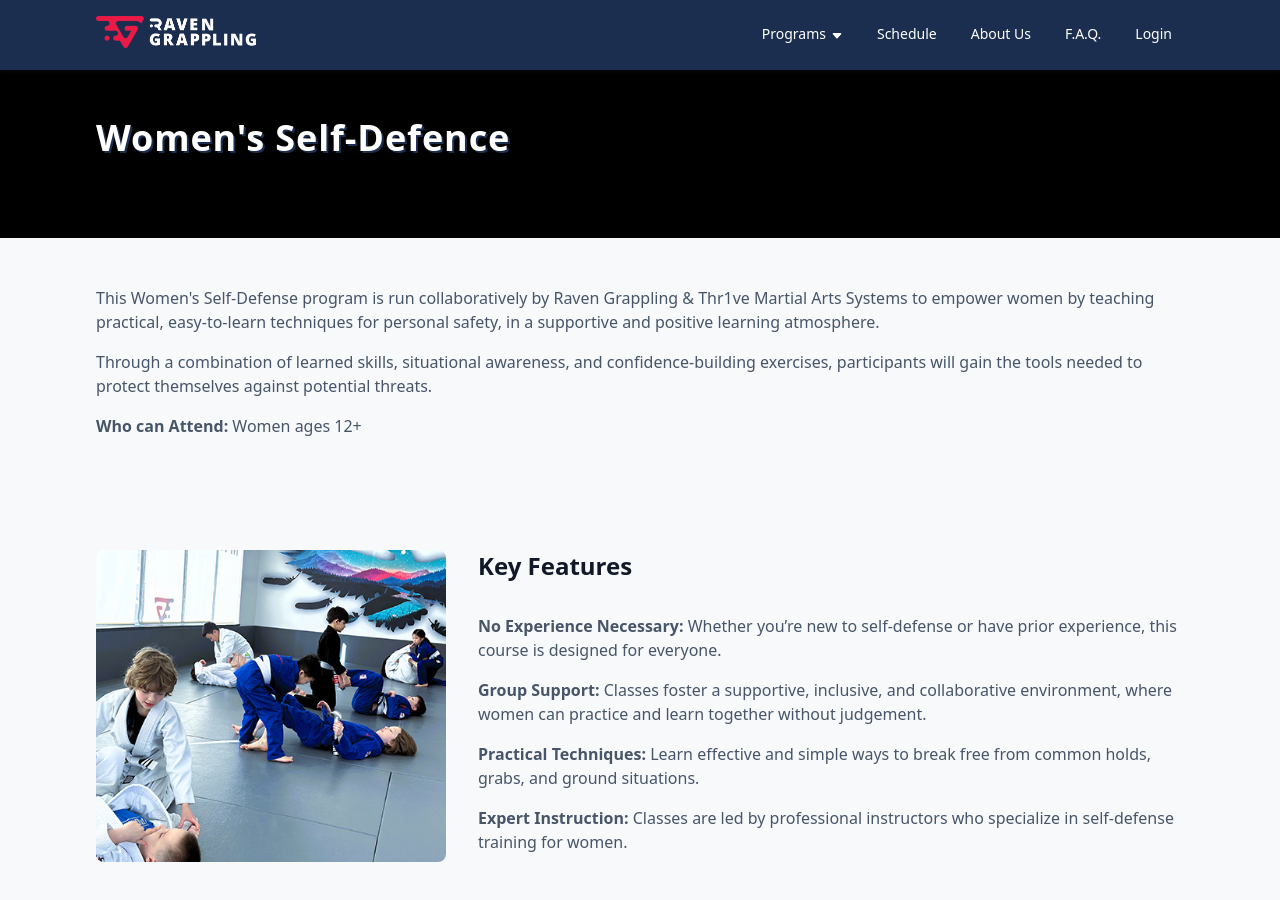
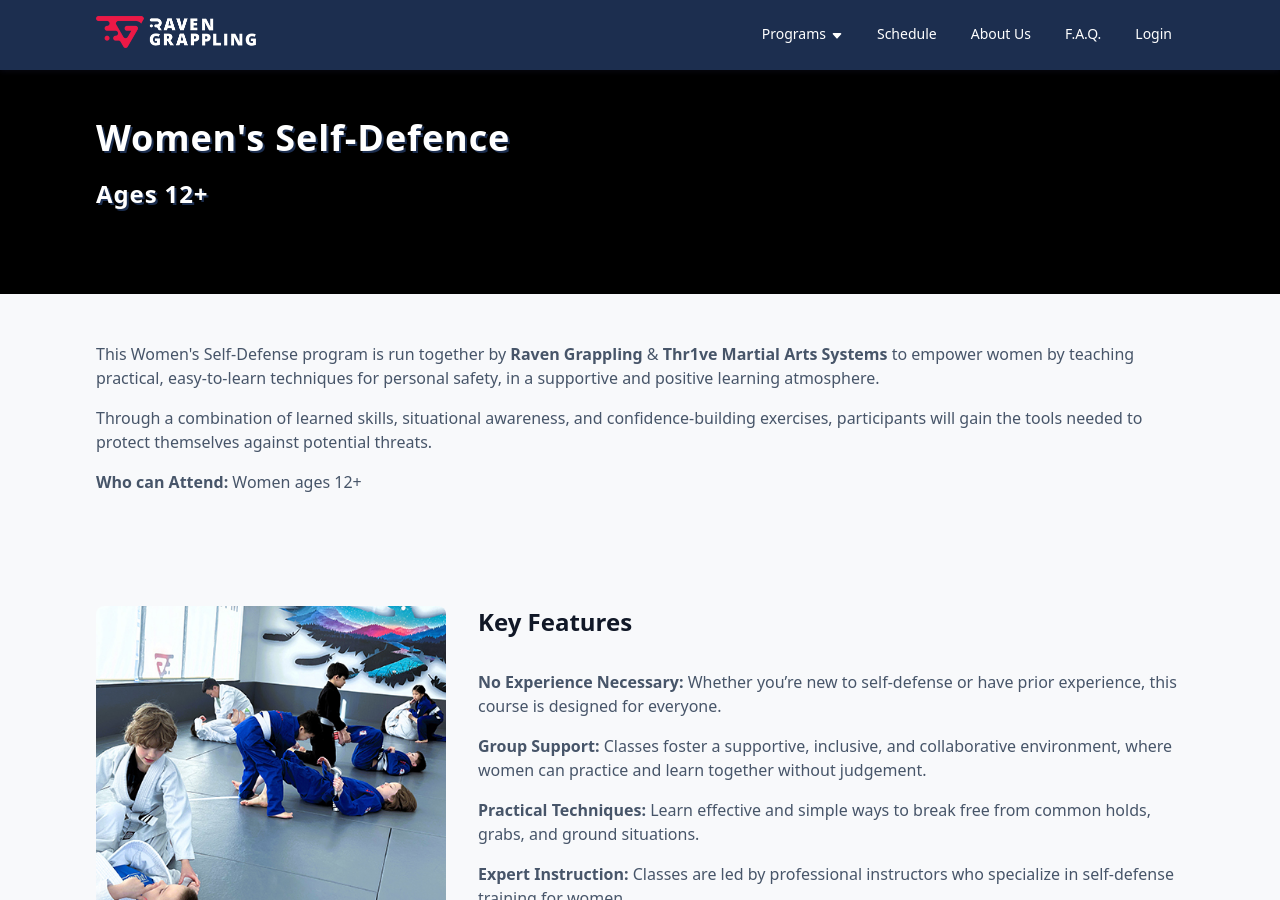
Before and after one commit to RavenGrappling/RavenGrappling.github.io, a Jekyll site: the page built from pages/women's-self-defence.html, in a window 1280 px wide and 900 px high. Built offline with Jekyll 4.4.1, drawn with Linux system fonts in a browser that asks for light colours; some of the changed text lies outside the part shown.

Commit message:
Update women's-self-defence.html

```diff
--- a/pages/women's-self-defence.html
+++ b/pages/women's-self-defence.html
@@ -9,6 +9,7 @@
     <div class="hero-content">
       <h1>
         Women's Self-Defence
+        <small>Ages 12+</small>
       </h1>
     </div>
 </div>
@@ -16,7 +17,7 @@
 <div class="section-bg">
   <section>
     <p>
-      This Women's Self-Defense program is run collaboratively by Raven Grappling & Thr1ve Martial Arts Systems to empower women by teaching practical, easy-to-learn techniques for personal safety, in a supportive and positive learning atmosphere.
+      This Women's Self-Defense program is run together by <strong>Raven Grappling</strong> & <strong>Thr1ve Martial Arts Systems</strong> to empower women by teaching practical, easy-to-learn techniques for personal safety, in a supportive and positive learning atmosphere.
     </p>
     <p>
       Through a combination of learned skills, situational awareness, and confidence-building exercises, participants will gain the tools needed to protect themselves against potential threats.
@@ -100,6 +101,15 @@
         <strong>Role-Playing Scenarios: </strong>
         Test your techniques in a safe, controlled, and supportive environment.
       </p>
+      <p>
+        <strong>Schedule:</strong> Monday (9:30am), Wednesday (9:30am), Saturday (9am)
+      </p>
+      <P>
+        <strong>Class Duration:</strong> 60 mintues
+      </P>
+      <p>
+        <strong>What to Bring:</strong> Comfortable workout attire & Water Bottle
+      </p>
     </div>
 
     <div class="section-image">
@@ -109,7 +119,7 @@
 </section>
 
 <section class="text-center">
-  <a href="#leads-form" class="large-button" data-leads-form-link>
+  <a href="mailto:info@ravengrappling.com"" class="large-button">
     RSVP Your Spot
   </a>
 </section>
```
